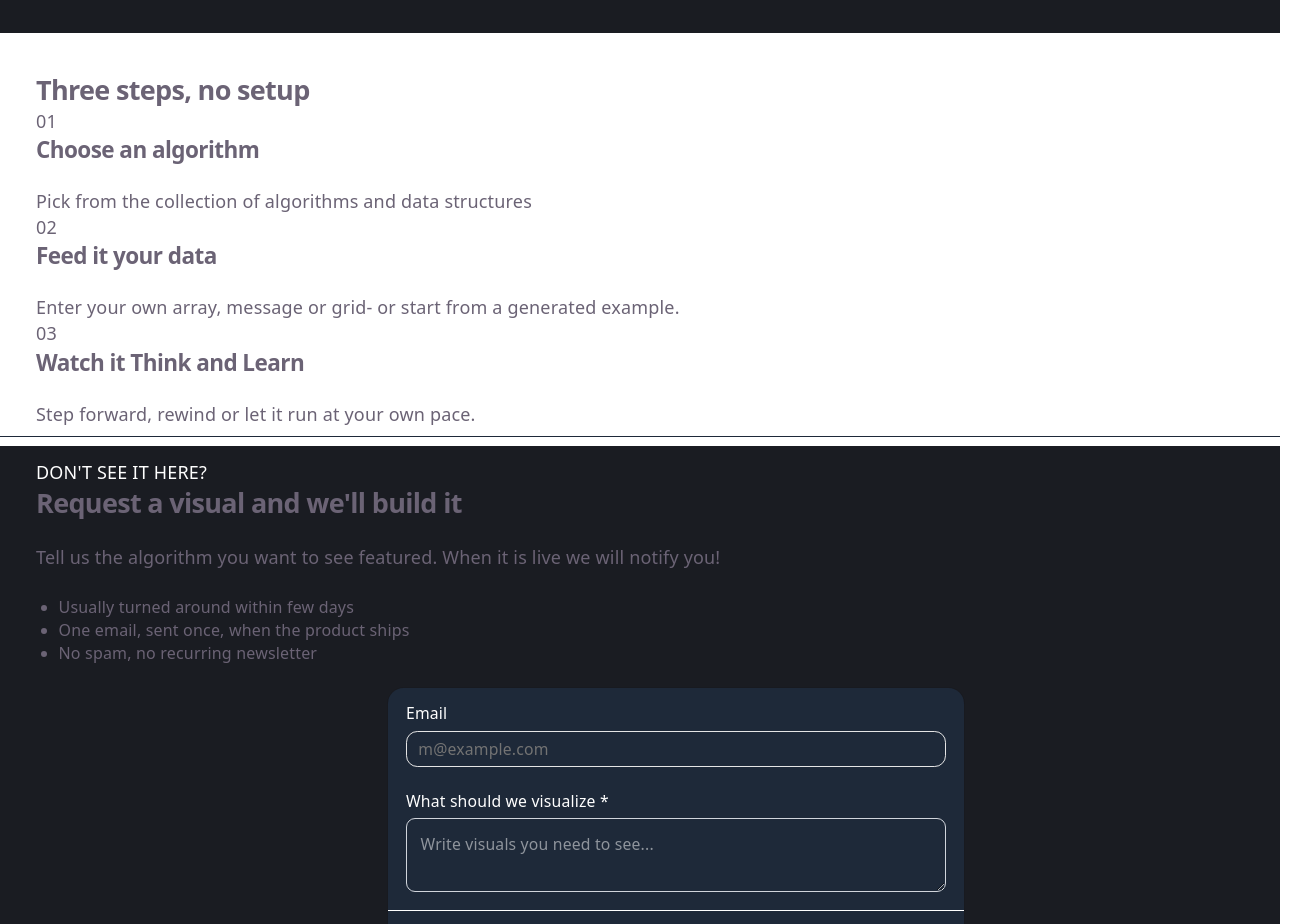
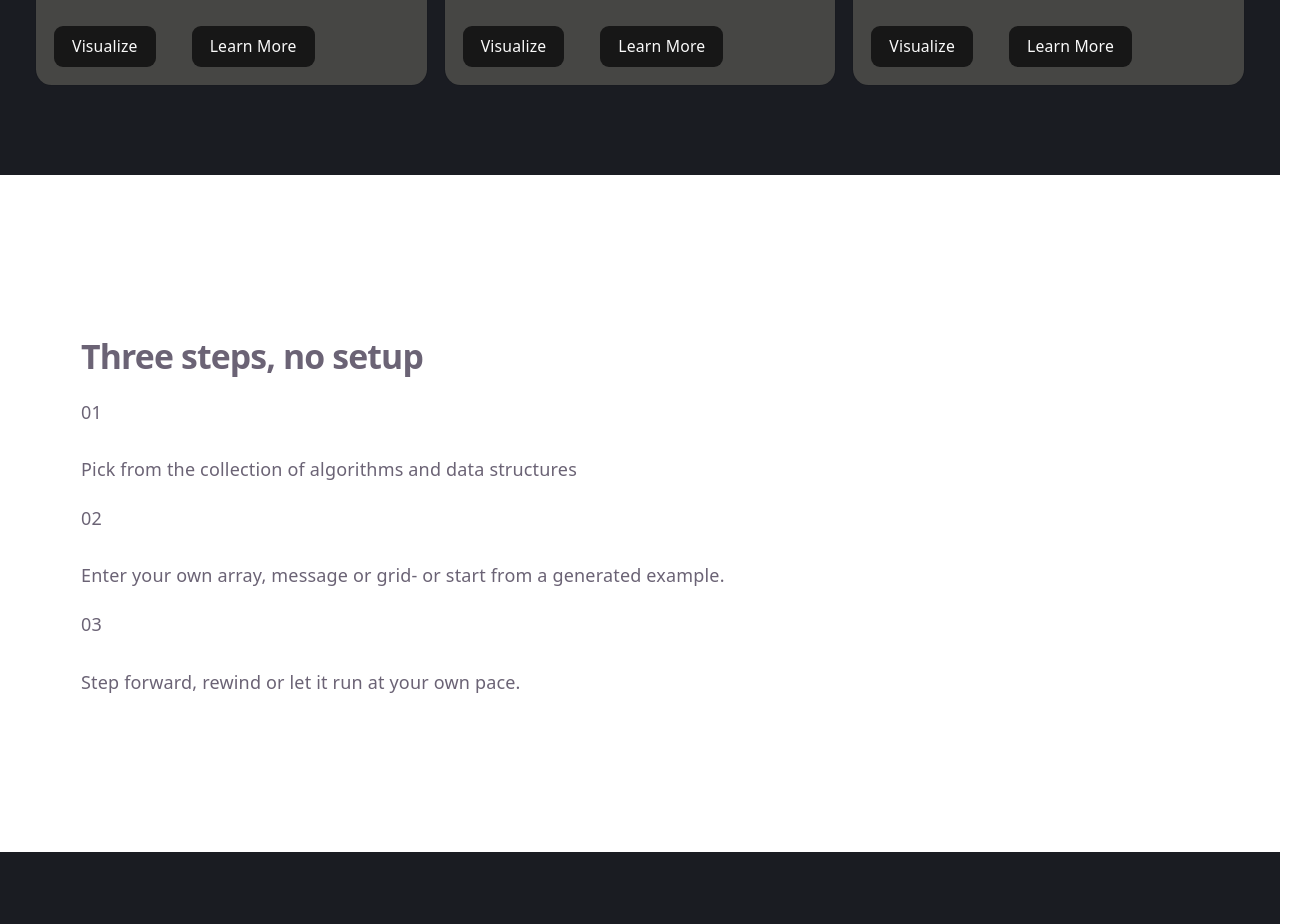
Before and after one commit to Nazrawit-T-B/IVISUALZ, a React (Vite) app: page / in a window 1280 px wide. Shown: the part 1660-2584 px from the top of the page, 1316 px wide, since content can reach past the window. Built offline with nearby package versions, Linux system fonts and the light colour scheme.

Commit message:
Process Section UI edits

```diff
--- a/src/App.jsx
+++ b/src/App.jsx
@@ -2,7 +2,6 @@ import Header from "./Header";
 import Hero from "./Hero";
 import CardDemo from "./CardDemo";
 import Footer from "./Footer";
-import { Separator } from "@/components/ui/separator";
 import EmailSection from "./EmailSection";
 import Process from "./Process";
 const App = () => {
@@ -26,7 +25,6 @@ const App = () => {
         </div>
       </div>
       <Process />
-      <Separator className="bg-gray-800 dark:bg-gray-900 my-2" />
       <EmailSection />
       <Footer />
     </>
--- a/src/EmailSection.jsx
+++ b/src/EmailSection.jsx
@@ -6,11 +6,11 @@ import { Label } from "@/components/ui/label";
 const EmailSection = () => {
   return (
     <>
-      <div className="email pb-15">
-        <div className="w-full ml-8 mt-0">
-          <p className=" text-white pt-3">DON'T SEE IT HERE? </p>
-          <h3>Request a visual and we'll build it</h3>
-          <p className="pt-5 ">
+      <div className="email p-10 mt-20 mb-20">
+        <div className="w-full ml-8 mt-10">
+          <p className=" text-white tracking-widest pt-5">DON'T SEE IT HERE? </p>
+          <h2>Request a visual and we'll build it</h2>
+          <p className=" text-white  pt-5">
             Tell us the algorithm you want to see featured. When it is live we
             will notify you!
           </p>
--- a/src/Footer.jsx
+++ b/src/Footer.jsx
@@ -2,7 +2,7 @@ import ProductCard from "src/components/shadcn-space/card/card-03.jsx";
 
 const Footer = () => {
   return (
-    <footer className="border-t border-gray-800 bg-gray-950 text-gray-400">
+    <footer className="border-t  bg-gray-950 text-gray-400">
   <div className="mx-auto max-w-7xl px-6 py-12 lg:px-8">
 
     {/* Top Section */}
--- a/src/Process.jsx
+++ b/src/Process.jsx
@@ -1,34 +1,32 @@
-const Process=()=>{
-    //fix this later on
-    return(
-
-        <div className="w-full  flex flex-col gap-3">
-        <div className="ml-8">
-        <p className=" text-white pb-3">THE PROCESS</p>
-        <h3>Three steps, no setup</h3>
-        01
-        <div>
-          <h4>Choose an algorithm</h4>
-          <p className="pt-5 ">
-          Pick from the collection of algorithms and data structures
-        </p>
+const Process = () => {
+  //fix this later on
+  return (
+    <div className="w-full  flex flex-col gap-3 mt-20 mb-20 p-10">
+      <div className="ml-8">
+        <p className=" text-white tracking-widest ">THE PROCESS</p>
+        <h2 className=" pb-5">
+          Three steps, no setup
+        </h2>
+        <div className="pb-5">
+          <p >01</p>
+          <h4 className=" text-white tracking-widest">Choose an algorithm</h4>
+          <p>Pick from the collection of algorithms and data structures</p>
         </div>
-         02
-        <div>
-          <h4>Feed it your data</h4>
-          <p className="pt-5 ">
-         Enter your own array, message or grid- or start from a generated example.
-        </p>
+        <div className="pb-5">
+             <p >02</p>
+          <h4 className=" text-white tracking-widest">Feed it your data</h4>
+          <p>
+            Enter your own array, message or grid- or start from a generated
+            example.
+          </p>
         </div>
-         03
-        <div>
-          <h4>Watch it Think and Learn</h4>
-          <p className="pt-5 ">
-            Step forward, rewind or let it run at your own pace.
-        </p>
-        </div>
+        <div className="pb-5">
+           <p >03</p>
+          <h4 className=" text-white tracking-widest">Watch it Think and Learn</h4>
+          <p>Step forward, rewind or let it run at your own pace.</p>
         </div>
       </div>
-    )
-}
-export default Process
+    </div>
+  );
+};
+export default Process;
--- a/src/hero.css
+++ b/src/hero.css
@@ -1,15 +1,14 @@
 .hero {
   margin: 30px;
-  margin-top: 50px;
+  margin-top: 10%;
   display: flex;
   flex-direction: column;
   gap: 1.5rem;
-  margin-bottom:5%;
-
+  margin-bottom:10%;
 }
 
 .title {
-  width:50%;
+  width:60%;
 }
 
 .title h1 {
@@ -25,10 +24,7 @@
   color: #6b7280;
   width:50%;
 }
-.top-title{
-  color:white;
-  margin:0;
-}
+
 .Btns {
   display: flex;
   gap: 0.5rem;
```
